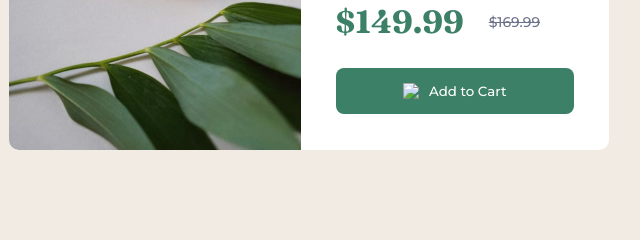
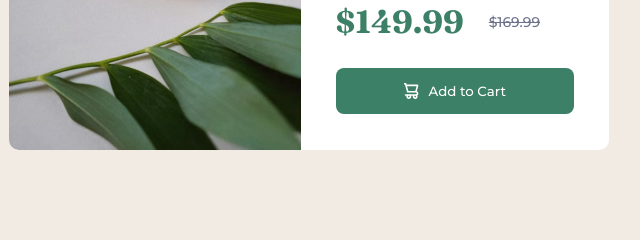
Before and after one commit to gilangr1440/product-preview-card-component, a plain HTML site: page index.html in a window 1280 px wide. Shown: the part 475-715 px from the top of the page, 331-971 px from the left. Drawn offline with nearby package versions, Linux system fonts and the light colour scheme; files that its build step writes are made by us from their sources; the site is published under a folder, as on GitHub Pages, so addresses that start at the root find nothing.

Commit message:
fix icon

```diff
--- a/index.html
+++ b/index.html
@@ -38,7 +38,7 @@
           <p class="checkout-prices-discount">$149.99</p>
           <p class="checkout-prices-original">$169.99</p>
         </div>
-        <button class="checkout-button"><img src="/images/icon-cart.svg" /> <span>Add to Cart</span></button>
+        <button class="checkout-button"><img src="images/icon-cart.svg" /> <span>Add to Cart</span></button>
       </div>
     </section>
     <div class="attribution">Challenge by <a href="https://www.frontendmentor.io?ref=challenge" target="_blank">Frontend Mentor</a>. Coded by <a href="https://github.com/gilangr1440">Gilang Ramadhan</a>.</div>
```
